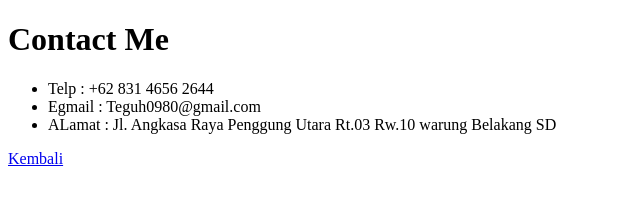
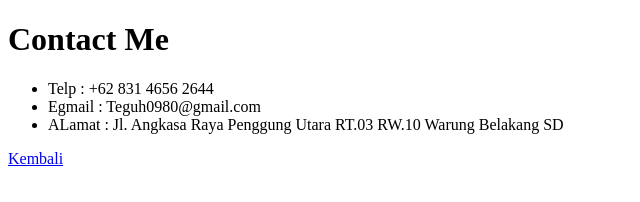
Before and after one commit to teguh998/html_summary_teguh, a plain HTML site: page publik/contact.html in a window 1280 px wide. Shown: the full height of the page, 0-640 px from the left. Drawn offline with Linux system fonts and the light colour scheme.

Commit message:
Update contact.html

```diff
--- a/publik/contact.html
+++ b/publik/contact.html
@@ -10,7 +10,7 @@
     <ul>
     <li>Telp : +62 831 4656 2644</li>
     <li>Egmail : Teguh0980@gmail.com</li>
-    <li>ALamat : Jl. Angkasa Raya Penggung Utara Rt.03 Rw.10 warung Belakang SD</li>
+    <li>ALamat : Jl. Angkasa Raya Penggung Utara RT.03 RW.10 Warung Belakang SD</li>
         </ul>
     <a href="../index.html">Kembali</a>
 </body>
```
